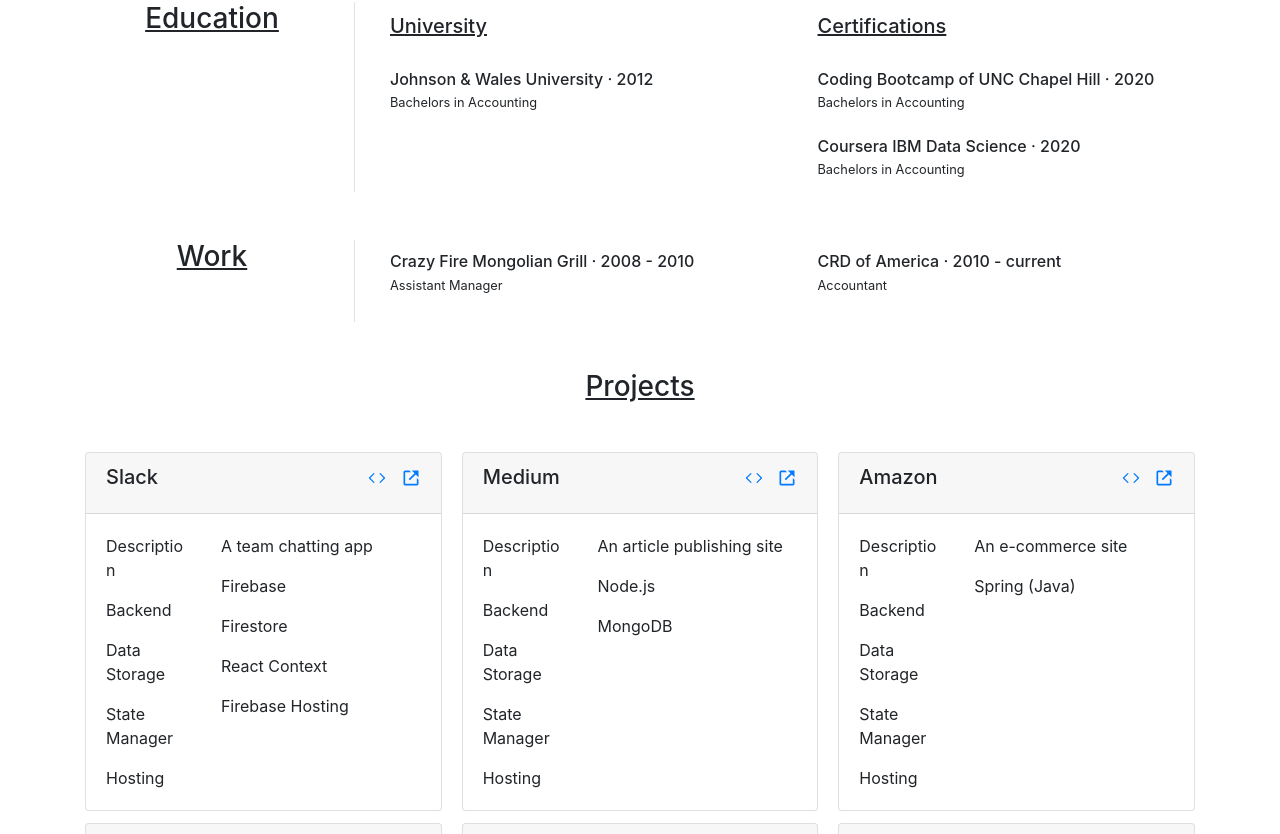
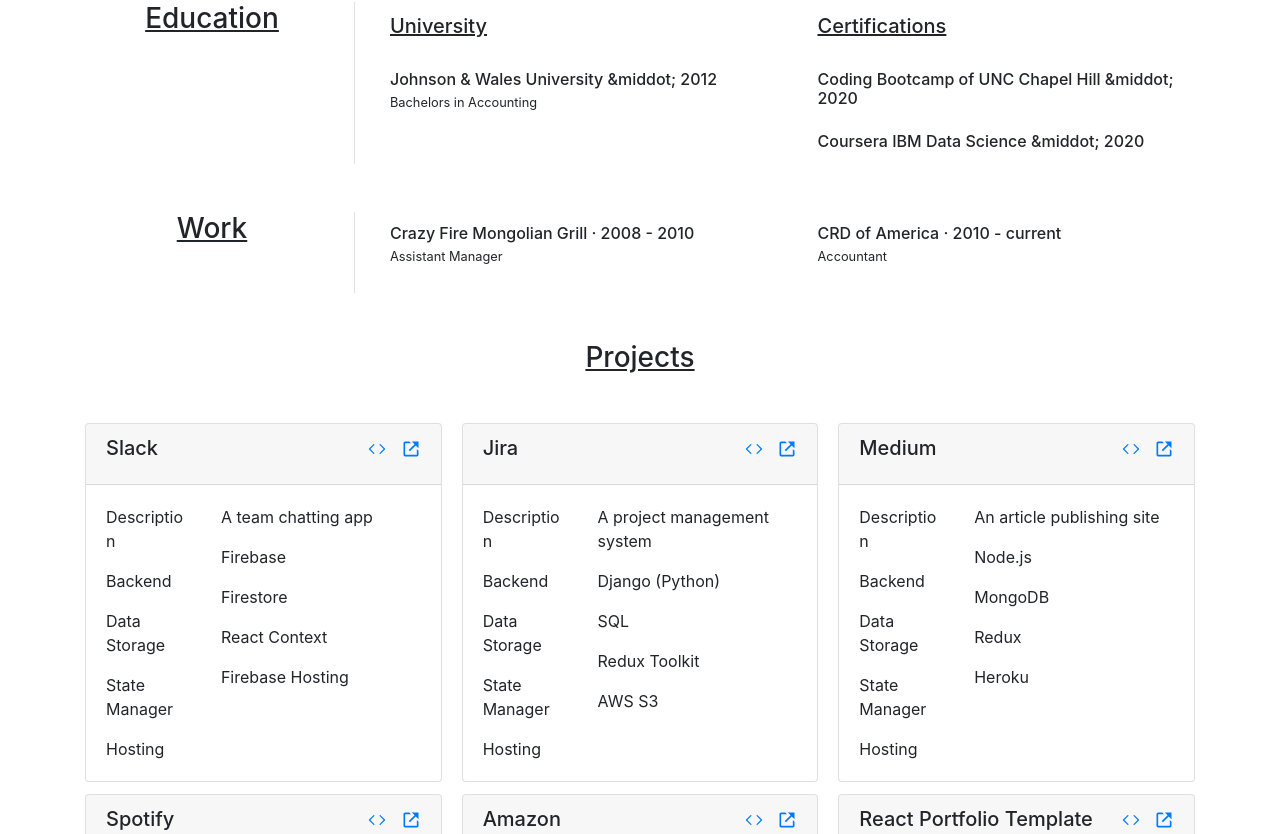
Before and after one commit to davidchanho/davidchanho.github.io, a React (Create React App) app: page / in a window 1280 px wide. Shown: the part 846-1680 px from the top of the page. Built offline with nearby package versions, Linux system fonts and the light colour scheme.

Commit message:
add data

```diff
--- a/src/components/Education.tsx
+++ b/src/components/Education.tsx
@@ -1,22 +1,29 @@
 import Section from "components/layout/Section";
 import SectionItem from "components/layout/SectionItem";
 import SectionSubtitle from "components/layout/SectionSubtitle";
+import { data } from "model/data";
 import React from "react";
 import { Col, ListGroup, Row } from "react-bootstrap";
 
 function Education() {
+  const school = data.education.school
+  const certifications = data.education.certifications
+
   return (
     <Section header="Education">
       <ListGroup>
         <Row>
           <Col>
             <SectionSubtitle subtitle="University" />
-            <SectionItem title="Johnson & Wales University &middot; 2012" subtitle="Bachelors in Accounting" />
+            {school.map((item) =>
+              <SectionItem key={item.title} title={item.title} subtitle={item.subtitle} />
+            )}
           </Col>
           <Col>
             <SectionSubtitle subtitle="Certifications" />
-            <SectionItem title="Coding Bootcamp of UNC Chapel Hill &middot; 2020" subtitle="Bachelors in Accounting" />
-            <SectionItem title="Coursera IBM Data Science &middot; 2020" subtitle="Bachelors in Accounting" />
+            {certifications.map((item) =>
+              <SectionItem key={item.title} title={item.title} />
+            )}
           </Col>
         </Row>
       </ListGroup>
--- a/src/components/FavoriteTechnology.tsx
+++ b/src/components/FavoriteTechnology.tsx
@@ -1,48 +1,13 @@
 import Section from "components/layout/Section";
+import { data } from "model/data";
 import React from "react";
 import { ListGroup, ListGroupItem } from "react-bootstrap";
-import d3 from "../assets/d3.png";
-import pandas from "../assets/pandas.png";
-import python from "../assets/python.png";
-import react from "../assets/react.png";
-import redux from "../assets/redux.jpg";
-import typescript from "../assets/typescript.jpeg";
-
-const favoriteTech = [
-  {
-    src: typescript,
-    text:
-      "I enjoy using typescript in my projects due to its ability to automatically handle imports and notifies me of potential errors.",
-  },
-  {
-    src: react,
-    text:
-      "React is a great framework. It have great flexiblity and have a large community around it.",
-  },
-  {
-    src: redux,
-    text:
-      "Redux a helpful library to manage state globally. I have a fondness for Redux-Toolkit which is a collection of packages that simplifies redux set up and reduces redunant code.",
-  },
-  {
-    src: d3,
-    text: "D3.js is my go to for data visualizations for websites. ",
-  },
-  {
-    src: python,
-    text: "Python is a simple programming language with",
-  },
-  {
-    src: pandas,
-    text: "Pandas ",
-  },
-];
 
 function FavoriteTechnology() {
   return (
     <Section header='Favorite Technology'>
       <ListGroup>
-        {favoriteTech.map((el, index) => (
+        {data.favoriteTech.map((el, index) => (
           <ListGroupItem key={`favorite-tech-${index}`}>
             <img alt='' src={el.src} /> {el.text}
           </ListGroupItem>
--- a/src/components/Hero.tsx
+++ b/src/components/Hero.tsx
@@ -1,32 +1,33 @@
+import { data } from "model/data";
 import React from "react";
 import { Col, Container, ListGroup, ListGroupItem, Row } from "react-bootstrap";
 import { HeroContainer } from "styles/styles";
 
 function Hero() {
+  const { name, img, about, address, city, state, zipcode, phone, email } = data.about
+
   return (
     <HeroContainer fluid className="vh-100 text-white p-5 mx-auto">
       <div>
         <Row className='d-flex align-items-center justify-content-center'>
           <Col>
-            <img className='mr-auto' src='https://ca.slack-edge.com/TL77KG802-ULG4SK5Q9-a5e3db5965c6-512' alt='' />
+            <img className='mr-auto' src={img} alt='' />
           </Col>
           <Col>
             <Container>
               <div className='my-3'>
                 <h3>About Me</h3>
                 <p>
-                  I'm a Raleigh based Web Developer. I graduated from Coding
-                  Bootcamp of UNC Chapel Hill in 2020. I am currently looking for an
-                  entry level web developer role.
-            </p>
+                  {about}
+                </p>
               </div>
               <h3>Contact Details</h3>
-              <ListGroup>
-                <ListGroupItem>David Ho</ListGroupItem>
-                <ListGroupItem>4241 Tristone Falls Avenue #1G</ListGroupItem>
-                <ListGroupItem>Raleigh, NC, 27616</ListGroupItem>
-                <ListGroupItem>919-306-0509</ListGroupItem>
-                <ListGroupItem>davidchanho.dev@gmail.com</ListGroupItem>
+              <ListGroup className='bg-black'>
+                <ListGroupItem className='text-capitalize'>{name}</ListGroupItem>
+                <ListGroupItem>{address}</ListGroupItem>
+                <ListGroupItem>{city}, {state}, {zipcode}</ListGroupItem>
+                <ListGroupItem>{phone}</ListGroupItem>
+                <ListGroupItem>{email}</ListGroupItem>
               </ListGroup>
             </Container>
           </Col>
--- a/src/components/Projects.tsx
+++ b/src/components/Projects.tsx
@@ -1,105 +1,19 @@
 import SectionHeader from "components/layout/SectionHeader";
 import ProjectCard from "components/ProjectCard";
+import { data } from "model/data";
 import React from "react";
 import { CardColumns, Container } from "react-bootstrap";
-
-const list = [
-  {
-    title: 'Slack',
-    desc: 'A team chatting app',
-    frontend: "React Native",
-    styling: "Styled-Components",
-    ui: "React-Native-Elements",
-    backend: "Firebase",
-    dataStorage: "Firestore",
-    stateManager: "React Context",
-    auth: 'Firebase Auth',
-    hosting: 'Firebase Hosting',
-    github: 'https://github.com/davidchanho/react-native-slack',
-    link: ''
-  },
-  {
-    title: 'Spotify',
-    desc: 'A music app',
-    frontend: "React",
-    styling: "",
-    ui: "",
-    backend: "Laravel (PHP)",
-    dataStorage: "SQL",
-    stateManager: "",
-    auth: '',
-    hosting: '',
-    github: '',
-    link: ''
-  },
-  {
-    title: 'Medium',
-    desc: 'An article publishing site',
-    frontend: "",
-    styling: "",
-    ui: "",
-    backend: "Node.js",
-    dataStorage: "MongoDB",
-    stateManager: "",
-    auth: '',
-    hosting: '',
-    github: 'https://github.com/davidchanho/mediumClone',
-    link: ''
-  },
-  {
-    title: 'Jira',
-    desc: 'A project management system',
-    frontend: "",
-    styling: "",
-    ui: "",
-    backend: "Django (Python)",
-    dataStorage: "SQL",
-    stateManager: "",
-    auth: '',
-    hosting: '',
-    github: 'https://github.com/davidchanho/react-jira-clone',
-    link: ''
-  },
-  {
-    title: 'Amazon',
-    desc: 'An e-commerce site',
-    frontend: "",
-    styling: "",
-    ui: "",
-    backend: "Spring (Java)",
-    dataStorage: "",
-    stateManager: "",
-    auth: '',
-    hosting: '',
-    github: '',
-    link: ''
-  },
-  {
-    title: 'React Portfolio Template',
-    desc: 'A portfolio template',
-    frontend: "",
-    styling: "Styled-Components",
-    ui: "Bootstrap",
-    backend: "Aws Lambda",
-    dataStorage: "local storage",
-    stateManager: "n/a",
-    auth: 'n/a',
-    hosting: 'Github Pages',
-    github: '',
-    link: ''
-  },
-]
 
 function Projects() {
   return (
     <div className="my-5">
       <SectionHeader header='Projects' />
       <Container>
-      <CardColumns className='mx-auto'>
-        {list.map((l) =>
-          <ProjectCard key={l.title} {...l} />
-        )}
-      </CardColumns>
+        <CardColumns className='mx-auto'>
+          {data.projects.map((l) =>
+            <ProjectCard key={l.title} {...l} />
+          )}
+        </CardColumns>
       </Container>
     </div>
   );
--- /dev/null
+++ b/src/model/data.ts
@@ -0,0 +1,149 @@
+import d3 from "../assets/d3.png";
+import pandas from "../assets/pandas.png";
+import python from "../assets/python.png";
+import react from "../assets/react.png";
+import redux from "../assets/redux.jpg";
+import typescript from "../assets/typescript.jpeg";
+
+export const data = {
+  about: {
+    name: "David Ho",
+    img: "https://ca.slack-edge.com/TL77KG802-ULG4SK5Q9-a5e3db5965c6-512",
+    about: `I'm a Raleigh based Web Developer. I graduated from Coding
+        Bootcamp of UNC Chapel Hill in 2020. I am currently looking for an
+        entry level web developer role.`,
+    address: "4241 Tristone Falls Avenue #1G",
+    city: "Raleigh",
+    state: "NC",
+    zipcode: "27616",
+    phone: "919-306-0509",
+    email: "davidchanho.dev@gmail.com",
+  },
+  projects: [
+    {
+      title: "Slack",
+      desc: "A team chatting app",
+      frontend: "React",
+      styling: "Scss Modules",
+      ui: "n/a",
+      backend: "Firebase",
+      dataStorage: "Firestore",
+      stateManager: "React Context",
+      auth: "Firebase Auth",
+      hosting: "Firebase Hosting",
+      github: "https://github.com/davidchanho/react-native-slack",
+      link: "https://react-firebase-chat-23479.firebaseapp.com/",
+    },
+    {
+      title: "Spotify",
+      desc: "A music app",
+      frontend: "React Native",
+      styling: "Styled-Components",
+      ui: "React-Native-Elements",
+      backend: "Firebase",
+      dataStorage: "SQL",
+      stateManager: "Redux Toolkit",
+      auth: "",
+      hosting: "AWS S3",
+      github: "https://github.com/davidchanho/react-spotify",
+      link: "",
+    },
+    {
+      title: "Jira",
+      desc: "A project management system",
+      frontend: "React",
+      styling: "",
+      ui: "bootstrap",
+      backend: "Django (Python)",
+      dataStorage: "SQL",
+      stateManager: "Redux Toolkit",
+      auth: "",
+      hosting: "AWS S3",
+      github: "https://github.com/davidchanho/react-jira-clone",
+      link: "",
+    },
+    {
+      title: "Amazon",
+      desc: "A ecommerce site",
+      frontend: "Vue",
+      styling: "",
+      ui: "Vueify",
+      backend: "Laravel (PHP)",
+      dataStorage: "SQL",
+      stateManager: "Redux Toolkit",
+      auth: "",
+      hosting: "AWS S3",
+      github: "https://github.com/davidchanho/vue-amazon",
+      link: "",
+    },
+    {
+      title: "Medium",
+      desc: "An article publishing site",
+      frontend: "React",
+      styling: "",
+      ui: "bootstrap",
+      backend: "Node.js",
+      dataStorage: "MongoDB",
+      stateManager: "Redux",
+      auth: "",
+      hosting: "Heroku",
+      github: "https://github.com/davidchanho/mediumClone",
+      link: "",
+    },
+    {
+      title: "React Portfolio Template",
+      desc: "A template",
+      frontend: "React",
+      styling: "Styled-Components",
+      ui: "bootstrap",
+      backend: "n/a",
+      dataStorage: "n/a",
+      stateManager: "n/a",
+      auth: "n/a",
+      hosting: "Github-pages",
+      github: "https://github.com/davidchanho/react-portfolio-template",
+      link: "",
+    },
+  ],
+  favoriteTech: [
+    {
+      src: typescript,
+      text:
+        "I enjoy using typescript in my projects due to its ability to automatically handle imports and notifies me of potential errors.",
+    },
+    {
+      src: react,
+      text:
+        "React is a great framework. It have great flexiblity and have a large community around it.",
+    },
+    {
+      src: redux,
+      text:
+        "Redux a helpful library to manage state globally. I have a fondness for Redux-Toolkit which is a collection of packages that simplifies redux set up and reduces redunant code.",
+    },
+    {
+      src: d3,
+      text: "D3.js is my go to for data visualizations for websites. ",
+    },
+    {
+      src: python,
+      text: "Python is a simple programming language with",
+    },
+    {
+      src: pandas,
+      text: "Pandas ",
+    },
+  ],
+  education: {
+    school: [
+      {
+        title: "Johnson & Wales University &middot; 2012",
+        subtitle: "Bachelors in Accounting",
+      },
+    ],
+    certifications: [
+      { title: "Coding Bootcamp of UNC Chapel Hill &middot; 2020" },
+      { title: "Coursera IBM Data Science &middot; 2020" },
+    ],
+  },
+};
```
Also changed, not shown: 1 other file (tests, documents, lock files or other folders).
